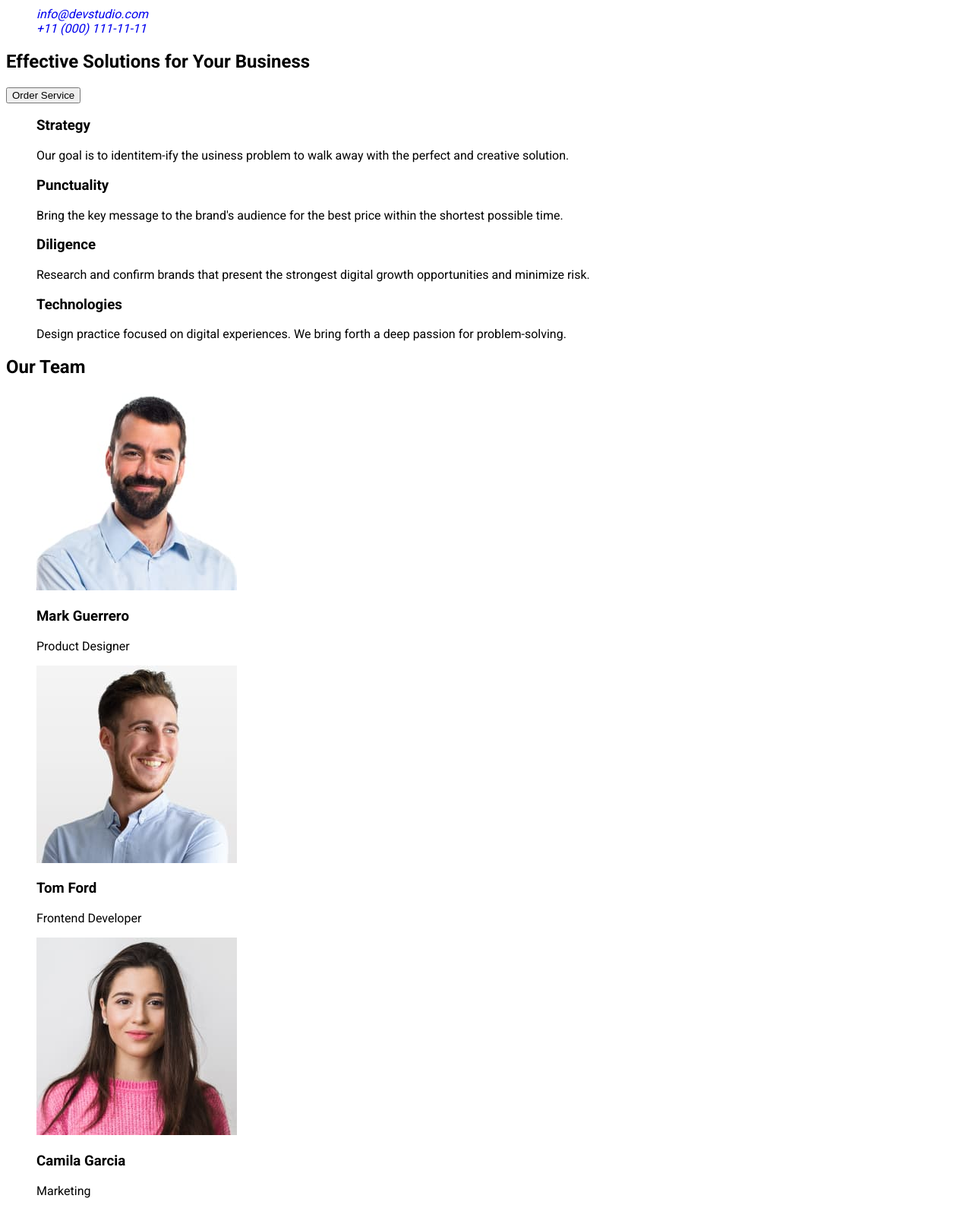
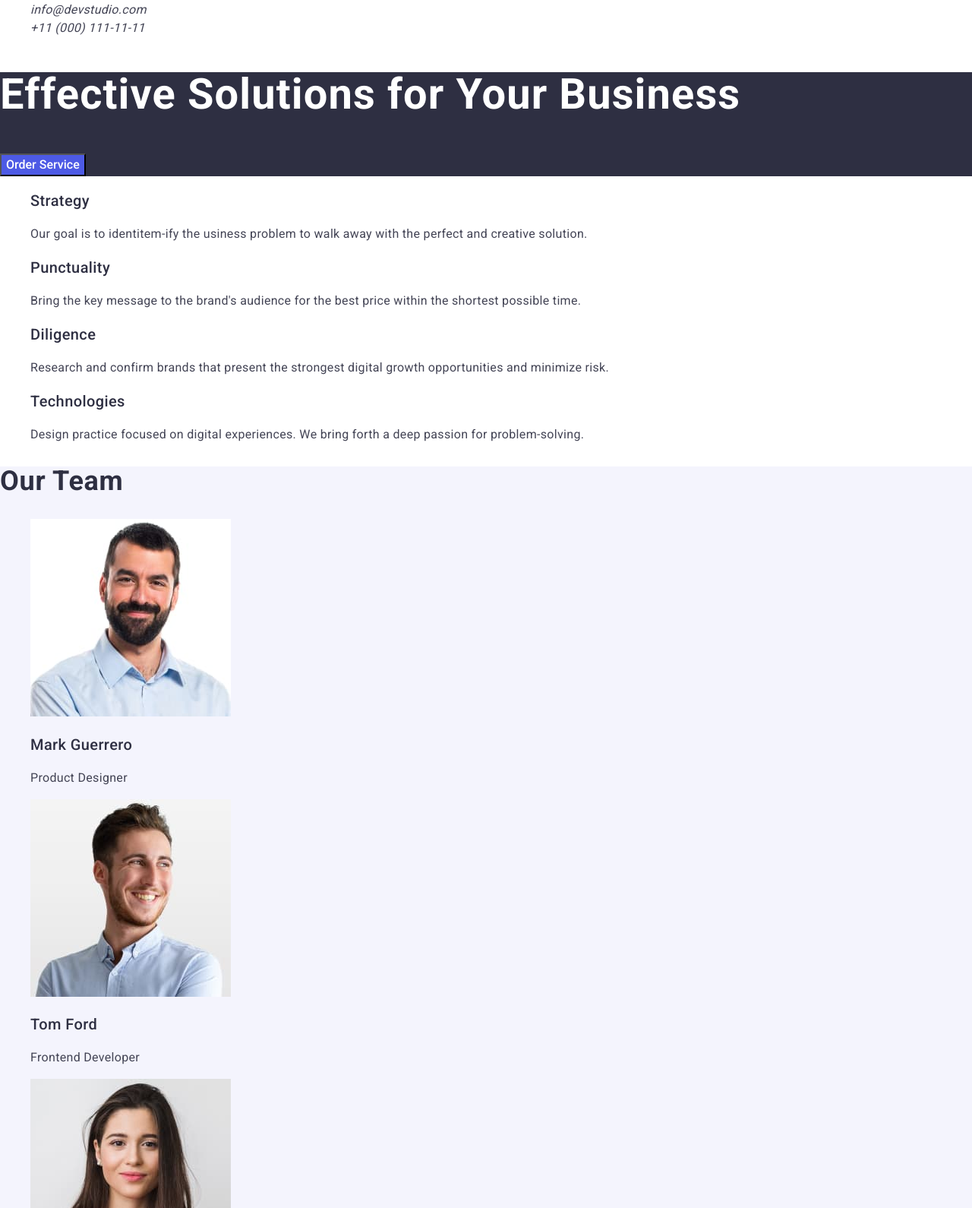
Before and after one commit to ArturHutsol/goit-markup-hw-02, a plain HTML site: page index.html in a window 1280 px wide. Shown: the part 124-1714 px from the top of the page at 76% size. Drawn offline with nearby package versions, Linux system fonts and the light colour scheme.

Commit message:
second hw second commit

```diff
--- a/css/styles.css
+++ b/css/styles.css
@@ -1,12 +1,29 @@
 body {
   font-family: 'Roboto', sans-serif;
 }
+
 a {
   text-decoration: none;
 }
+
 ul {
   list-style-type: none;
 }
+
+.visually-hidden {
+  position: absolute;
+  width: 1px;
+  height: 1px;
+  margin: -1px;
+  border: 0;
+  padding: 0;
+  white-space: nowrap;
+  clip-path: inset(100%);
+  clip: rect(0 0 0 0);
+  overflow: hidden;
+}
+
+/* ----------- HEADER -----------*/
 .header-logo {
   color: #2e2f42;
   font-size: 18px;
@@ -14,6 +31,7 @@ ul {
   line-height: 1.16;
   letter-spacing: 0.03em;
 }
+
 .header-logo-color {
   color: #4d5ae5;
   font-size: 18px;
@@ -21,6 +39,7 @@ ul {
   line-height: 1.16;
   letter-spacing: 0.03em;
 }
+
 .header-menu-link {
   color: #2e2f42;
   font-size: 16px;
@@ -28,3 +47,95 @@ ul {
   line-height: 1.5;
   letter-spacing: 0.02em;
 }
+
+.header-address-link {
+  color: #434455;
+  font-size: 16px;
+  line-height: 1.5;
+  letter-spacing: 0.02em;
+}
+
+/* ----------- HERO -----------*/
+.hero {
+  background-color: #2e2f42;
+}
+
+.hero-title {
+  font-size: 56px;
+  font-weight: 700;
+  line-height: 1.07;
+  letter-spacing: 0.02em;
+  color: #ffffff;
+}
+
+.hero-btn {
+  background-color: #4d5ae5;
+  font-size: 16px;
+  font-weight: 500;
+  line-height: 1.5;
+  letter-spacing: 0.04;
+  color: #ffffff;
+}
+
+/* ----------- FEATURES -----------*/
+.features {
+  background-color: #ffffff;
+}
+
+.features-list {
+}
+
+.features-list-item {
+}
+
+.features-item-subtitle {
+  color: #2e2f42;
+  font-size: 20px;
+  font-weight: 500;
+  line-height: 1.2;
+  letter-spacing: 0.02em;
+}
+
+.features-item-text {
+  color: #434455;
+  font-size: 16px;
+  line-height: 1.5;
+  letter-spacing: 0.02em;
+}
+
+/* ----------- TEAM -----------*/
+.team {
+  background-color: #f4f4fd;
+}
+
+.team-title {
+  color: #2e2f42;
+  font-size: 36px;
+  font-weight: 700;
+  line-height: 1.11;
+  letter-spacing: 0.02em;
+}
+
+.team-list {
+}
+
+.team-list-item {
+}
+
+.team-image {
+}
+
+.team-text-name {
+  color: #2e2f42;
+  font-size: 20px;
+  font-weight: 500;
+  line-height: 1.2;
+  letter-spacing: 0.02em;
+}
+
+.team-text-job {
+  color: #434455;
+  font-size: 16px;
+  line-height: 1.5;
+  letter-spacing: 0.02em;
+}
--- a/index.html
+++ b/index.html
@@ -9,6 +9,13 @@
     <link
       href="https://fonts.googleapis.com/css2?family=Raleway:wght@700&family=Roboto:wght@400;500;700&display=swap"
       rel="stylesheet"
+    />
+    <link
+      rel="stylesheet"
+      href="https://cdnjs.cloudflare.com/ajax/libs/modern-normalize/3.0.1/modern-normalize.min.css"
+      integrity="sha512-q6WgHqiHlKyOqslT/lgBgodhd03Wp4BEqKeW6nNtlOY4quzyG3VoQKFrieaCeSnuVseNKRGpGeDU3qPmabCANg=="
+      crossorigin="anonymous"
+      referrerpolicy="no-referrer"
     />
     <link rel="stylesheet" href="./css/styles.css" />
   </head>
@@ -55,7 +62,7 @@
       </section>
       <!--Features-->
       <section id="features" class="features">
-        <h2 hidden>Features</h2>
+        <h2 class="visually-hidden">Features</h2>
         <ul class="features-list">
           <li class="features-list-item">
             <h3 class="features-item-subtitle">Strategy</h3>
@@ -88,48 +95,52 @@
         </ul>
       </section>
       <!--Our team and team cards-->
-      <section>
-        <h2>Our Team</h2>
-        <ul>
-          <li>
+      <section class="team">
+        <h2 class="team-title">Our Team</h2>
+        <ul class="team-list">
+          <li class="team-list-item">
             <img
+              class="team-image"
               src="./images/img.jpg"
               width="264"
               height="260"
               alt="Mark Guerrero"
             />
-            <h3>Mark Guerrero</h3>
-            <p>Product Designer</p>
+            <h3 class="team-text-name">Mark Guerrero</h3>
+            <p class="team-text-job">Product Designer</p>
           </li>
-          <li>
+          <li class="team-list-item">
             <img
+              class="team-image"
               src="./images/img-1.jpg"
               width="264"
               height="260"
               alt="Tom Ford"
             />
-            <h3>Tom Ford</h3>
-            <p>Frontend Developer</p>
+            <h3 class="team-text-name">Tom Ford</h3>
+            <p class="team-text-job">Frontend Developer</p>
           </li>
-          <li>
+          <li class="team-list-item">
             <img
+              class="team-image"
               src="./images/img-2.jpg"
               width="264"
               height="260"
               alt="Camila Garcia"
             />
-            <h3>Camila Garcia</h3>
-            <p>Marketing</p>
+            <h3 class="team-text-name">Camila Garcia</h3>
+            <p class="team-text-job">Marketing</p>
           </li>
-          <li>
+          <li class="team-list-item">
             <img
+              class="team-image"
               src="./images/img-3.jpg"
               width="264"
               height="260"
               alt="Daniel Wilson"
             />
-            <h3>Daniel Wilson</h3>
-            <p>UI Designer</p>
+            <h3 class="team-text-name">Daniel Wilson</h3>
+            <p class="team-text-job">UI Designer</p>
           </li>
         </ul>
       </section>
```
